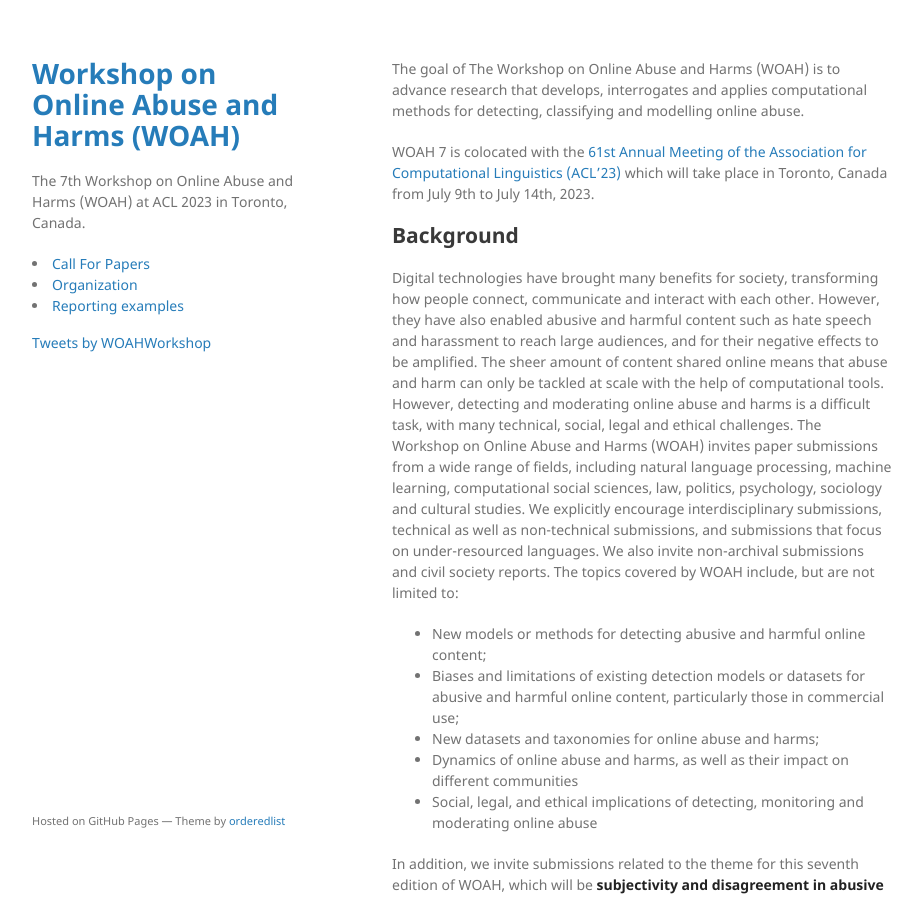
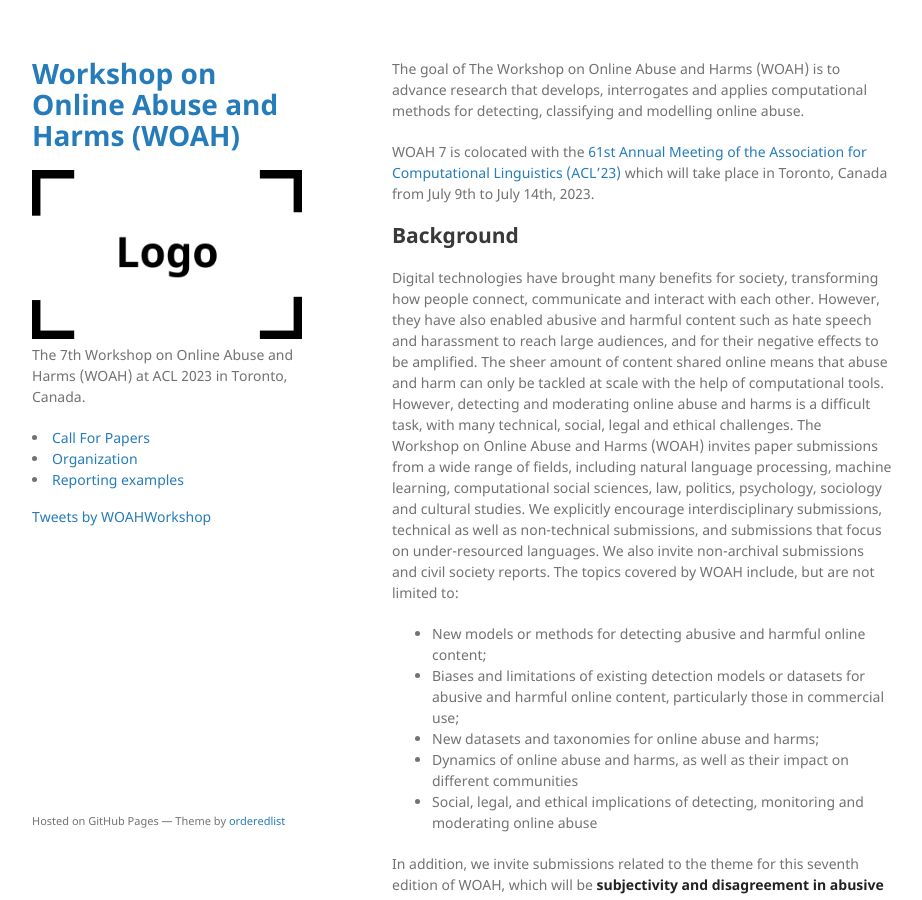
Before and after one commit to fmplaza/woah-workshop.github.io, a Jekyll site: the page built from index.md, in a window 1280 px wide and 900 px high. Shown: the whole window, without its empty margins (178-1100 px from the left). Built offline with Jekyll 4.4.1, drawn with Linux system fonts in a browser that asks for light colours; comment, search, counter and statistics services are not loaded.

Commit message:
add logo

```diff
--- a/_config.yml
+++ b/_config.yml
@@ -1,5 +1,5 @@
 title: Workshop on Online Abuse and Harms (WOAH)
-logo:
+logo: /assets/img/logo.png
 description: The 7th Workshop on Online Abuse and Harms (WOAH) at ACL 2023 in Toronto, Canada.
 show_downloads: false
 google_analytics:
```
Also changed, not shown: 4 other files.
